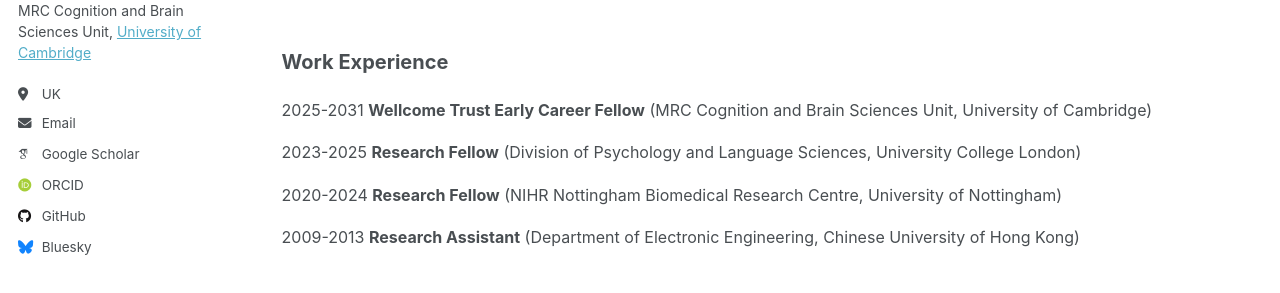
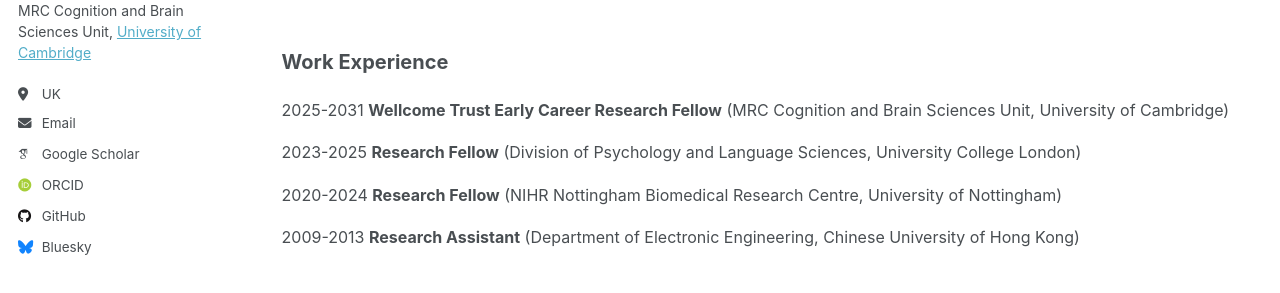
Before and after one commit to guangtingmai/guangtingmai.github.io, a Jekyll site: the page built from _pages/cv.html, in a window 1280 px wide and 1088 px high. Shown: the part 337-630 px from the top of the window. Built offline with Jekyll 4.4.1, drawn with Linux system fonts in a browser that asks for light colours; some web fonts are replaced.

Commit message:
Update cv.html

```diff
--- a/_pages/cv.html
+++ b/_pages/cv.html
@@ -13,7 +13,7 @@
 <p><span style="font-size: 12pt;line-height: 1.2;display: block;">2009 <strong>BSc</strong> (School of Physics at Sun Yat-Sen University)</span></p>
 <br>
 <p><span style="font-size: 15pt;line-height: 1.5;display: block"><strong>Work Experience</strong></span></p>
-<p><span style="font-size: 12pt;line-height: 1.2;display: block;">2025-2031 <strong>Wellcome Trust Early Career Fellow</strong> (MRC Cognition and Brain Sciences Unit, University of Cambridge)</span></p>
+<p><span style="font-size: 12pt;line-height: 1.2;display: block;">2025-2031 <strong>Wellcome Trust Early Career Research Fellow</strong> (MRC Cognition and Brain Sciences Unit, University of Cambridge)</span></p>
 <p><span style="font-size: 12pt;line-height: 1.2;display: block;">2023-2025 <strong>Research Fellow</strong> (Division of Psychology and Language Sciences, University College London)</span></p>
 <p><span style="font-size: 12pt;line-height: 1.2;display: block;">2020-2024 <strong>Research Fellow</strong> (NIHR Nottingham Biomedical Research Centre, University of Nottingham)</span></p>
 <p><span style="font-size: 12pt;line-height: 1.2;display: block;">2009-2013 <strong>Research Assistant</strong> (Department of Electronic Engineering, Chinese University of Hong Kong)</span></p>
```
